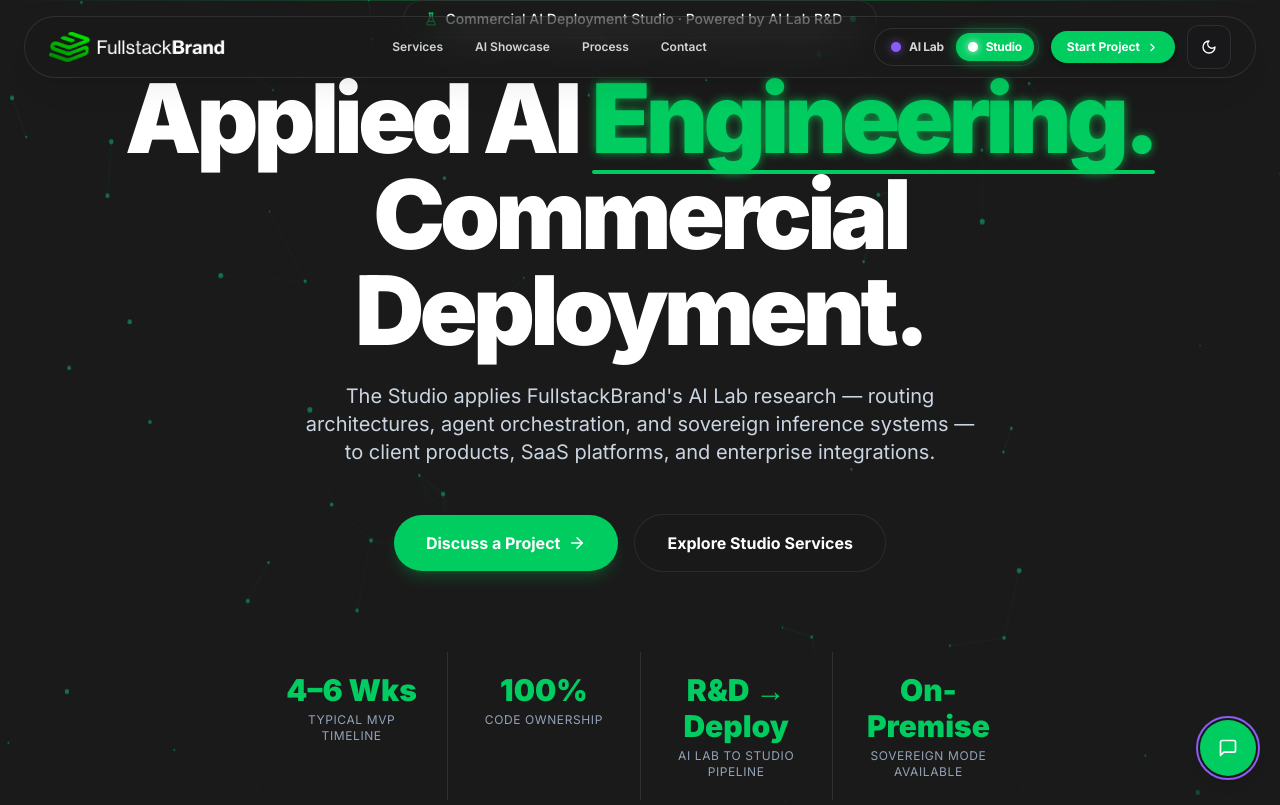
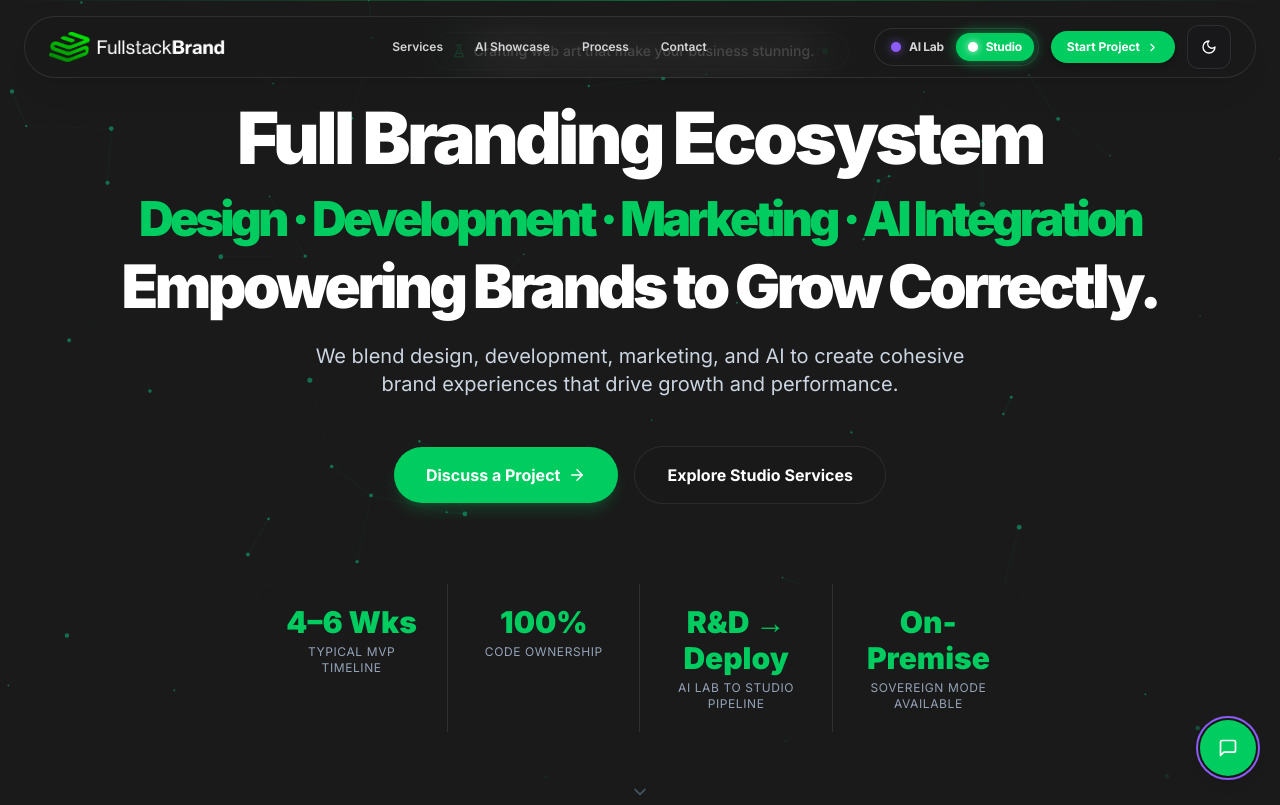
Before and after one commit to anas-hfd/FullstackBrand, a Next.js app: page /studio in a window 1280 px wide. Shown: the top 805 px of the page. Built offline with nearby package versions, Linux system fonts and the light colour scheme.

Commit message:
some UI patch and hero retuching

```diff
--- a/components/Hero.tsx
+++ b/components/Hero.tsx
@@ -79,10 +79,10 @@
           initial={{ opacity: 0, y: 20, scale: 0.95 }}
           animate={{ opacity: 1, y: 0, scale: 1 }}
           transition={{ duration: 0.7, ease: [0.16, 1, 0.3, 1] }}
-          className="mb-8 inline-flex items-center gap-2 px-5 py-2 rounded-full glass text-sm font-medium"
+          className="mt-8 mb-8 inline-flex items-center gap-2 px-5 py-2 rounded-full glass text-sm font-medium"
         >
           <FlaskConical size={14} className="text-brand-light dark:text-brand-dark" />
-          Commercial AI Deployment Studio · Powered by AI Lab R&amp;D
+          Crafting web art that make your business stunning.
           <span className="w-1.5 h-1.5 rounded-full bg-brand-light dark:bg-brand-dark animate-pulse" />
         </motion.div>
 
@@ -91,21 +91,14 @@
           initial={{ opacity: 0, y: 40 }}
           animate={{ opacity: 1, y: 0 }}
           transition={{ duration: 0.9, delay: 0.1, ease: [0.16, 1, 0.3, 1] }}
-          className="text-5xl sm:text-6xl md:text-8xl font-black tracking-tighter mb-6 leading-[0.9]"
+          className="text-5xl sm:text-5xl md:text-7xl font-black tracking-tighter mb-6 leading-[0.9]"
           style={{ transform: 'translateZ(30px)' }}
         >
-          Applied AI{' '}
-          <span className="relative inline-block">
-            <span className="text-brand-light dark:text-brand-dark glow-text">Engineering.</span>
-            <motion.span
-              initial={{ scaleX: 0 }}
-              animate={{ scaleX: 1 }}
-              transition={{ duration: 0.8, delay: 0.8, ease: [0.16, 1, 0.3, 1] }}
-              className="absolute -bottom-2 left-0 right-0 h-1 rounded-full bg-gradient-to-r from-brand-light to-brand-dark origin-left"
-            />
-          </span>
+          Full Branding Ecosystem
           <br />
-          <span className="text-slate-900 dark:text-white">Commercial Deployment.</span>
+          <span className="text-brand-light dark:text-brand-dark sm:text-4xl md:text-5xl">Design · Development · Marketing · AI Integration</span>
+          <br />
+          <span className="text-slate-900 dark:text-white text-4xl sm:text-5xl md:text-6xl">Empowering Brands to Grow Correctly.</span>
         </motion.h1>
 
         {/* Subtext */}
@@ -116,7 +109,7 @@
           className="text-lg md:text-xl text-slate-600 dark:text-slate-300 max-w-2xl mx-auto mb-12 leading-relaxed"
           style={{ transform: 'translateZ(15px)' }}
         >
-          The Studio applies FullstackBrand&apos;s AI Lab research — routing architectures, agent orchestration, and sovereign inference systems — to client products, SaaS platforms, and enterprise integrations.
+          We blend design, development, marketing, and AI to create cohesive brand experiences that drive growth and performance.
         </motion.p>
 
         {/* CTA buttons */}
```
